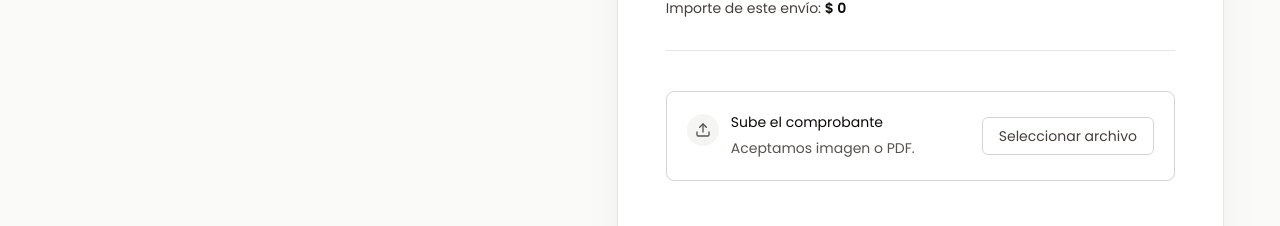
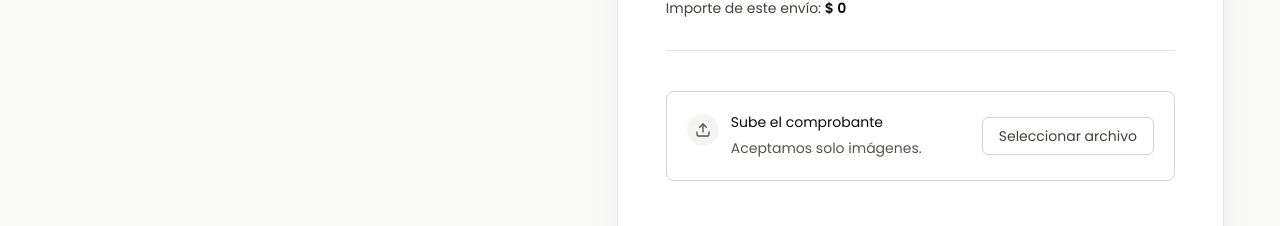
Before and after one commit to frandepe/congreso2025, a React (Vite) app: page /inscripcion/publicidad in a window 1280 px wide. Shown: the part 1500-1726 px from the top of the page. Built offline with nearby package versions, Linux system fonts and the light colour scheme; no server answers.

Commit message:
no se puede adjuntar pdfs

```diff
--- a/src/features/commercial-submissions/pages/PublicAdvertisingPage.tsx
+++ b/src/features/commercial-submissions/pages/PublicAdvertisingPage.tsx
@@ -80,11 +80,8 @@ const schema = z.object({
       message: "Adjunta el comprobante.",
     })
     .refine(
-      (value) =>
-        !value ||
-        value.type.startsWith("image/") ||
-        value.type === "application/pdf",
-      "El comprobante debe ser una imagen o PDF.",
+      (value) => !value || value.type.startsWith("image/"),
+      "El comprobante debe ser una imagen.",
     )
     .nullable(),
 });
@@ -629,7 +626,7 @@ export function PublicAdvertisingPage() {
                 <input
                   id="receipt"
                   type="file"
-                  accept="image/*,application/pdf"
+                  accept="image/*"
                   className="sr-only"
                   onChange={(event) => {
                     const file = event.target.files?.[0] ?? null;
@@ -670,7 +667,7 @@ export function PublicAdvertisingPage() {
                         <p className="text-sm leading-6 text-stone-600 dark:text-stone-400">
                           {receiptFile
                             ? receiptFile.name
-                            : "Aceptamos imagen o PDF."}
+                            : "Aceptamos solo imágenes."}
                         </p>
                       </div>
                     </div>
--- a/src/features/commercial-submissions/pages/PublicCommercialSecondInstallmentPage.tsx
+++ b/src/features/commercial-submissions/pages/PublicCommercialSecondInstallmentPage.tsx
@@ -39,9 +39,8 @@ const schema = z.object({
     .refine(
       (value) =>
         !value ||
-        value.type.startsWith("image/") ||
-        value.type === "application/pdf",
-      "El comprobante debe ser una imagen o PDF.",
+        value.type.startsWith("image/"),
+      "El comprobante debe ser una imagen.",
     )
     .nullable(),
 });
@@ -447,7 +446,7 @@ export function PublicCommercialSecondInstallmentPage() {
                       <input
                         id="receipt"
                         type="file"
-                        accept="image/*,application/pdf"
+                        accept="image/*"
                         className="sr-only"
                         onChange={(event) => {
                           const file = event.target.files?.[0] ?? null;
@@ -478,7 +477,7 @@ export function PublicCommercialSecondInstallmentPage() {
                                 {receiptFile ? "Archivo cargado" : "Sube el comprobante"}
                               </p>
                               <p className="text-sm leading-6 text-stone-600 dark:text-stone-400">
-                                {receiptFile ? receiptFile.name : "Aceptamos imagen o PDF."}
+                                {receiptFile ? receiptFile.name : "Aceptamos solo imágenes."}
                               </p>
                             </div>
                           </div>
--- a/src/features/commercial-submissions/pages/PublicExhibitorsPage.tsx
+++ b/src/features/commercial-submissions/pages/PublicExhibitorsPage.tsx
@@ -57,11 +57,8 @@ const schema = z.object({
       message: "Adjunta el comprobante.",
     })
     .refine(
-      (value) =>
-        !value ||
-        value.type.startsWith("image/") ||
-        value.type === "application/pdf",
-      "El comprobante debe ser una imagen o PDF.",
+      (value) => !value || value.type.startsWith("image/"),
+      "El comprobante debe ser una imagen.",
     )
     .nullable(),
 });
@@ -806,7 +803,7 @@ export function PublicExhibitorsPage() {
                 <input
                   id="receipt"
                   type="file"
-                  accept="image/*,application/pdf"
+                  accept="image/*"
                   className="sr-only"
                   onChange={(event) => {
                     const file = event.target.files?.[0] ?? null;
@@ -847,7 +844,7 @@ export function PublicExhibitorsPage() {
                         <p className="text-sm leading-6 text-stone-600 dark:text-stone-400">
                           {receiptFile
                             ? receiptFile.name
-                            : "Aceptamos imagen o PDF."}
+                            : "Aceptamos solo imágenes."}
                         </p>
                       </div>
                     </div>
--- a/src/features/public-registration/pages/PublicRegistrationPage.tsx
+++ b/src/features/public-registration/pages/PublicRegistrationPage.tsx
@@ -1238,7 +1238,7 @@ export function PublicRegistrationPage() {
                       </dl>
                     </section>
 
-                    <section className="space-y-4">
+                    <section className="space-y-4 pb-4">
                       <div className="space-y-2">
                         <p className="text-xs font-semibold uppercase tracking-[0.2em] text-stone-500 dark:text-stone-400">
                           Comprobante
@@ -1297,7 +1297,7 @@ export function PublicRegistrationPage() {
                               <p className="text-sm leading-6 text-stone-600 dark:text-stone-400">
                                 {receiptFile
                                   ? receiptFile.name
-                                  : "Aceptamos archivos de imagen. Puedes arrastrar el archivo o seleccionarlo manualmente."}
+                                  : "Aceptamos archivos de imagen."}
                               </p>
                             </div>
                           </div>
--- a/src/features/public-registration/pages/PublicSecondInstallmentPage.tsx
+++ b/src/features/public-registration/pages/PublicSecondInstallmentPage.tsx
@@ -614,7 +614,7 @@ export function PublicSecondInstallmentPage() {
                               <p className="text-sm leading-6 text-stone-600">
                                 {receiptFile
                                   ? receiptFile.name
-                                  : "Aceptamos archivos de imagen. Puedes arrastrar el archivo o seleccionarlo manualmente."}
+                                  : "Aceptamos archivos de imagen."}
                               </p>
                             </div>
                           </div>
```
